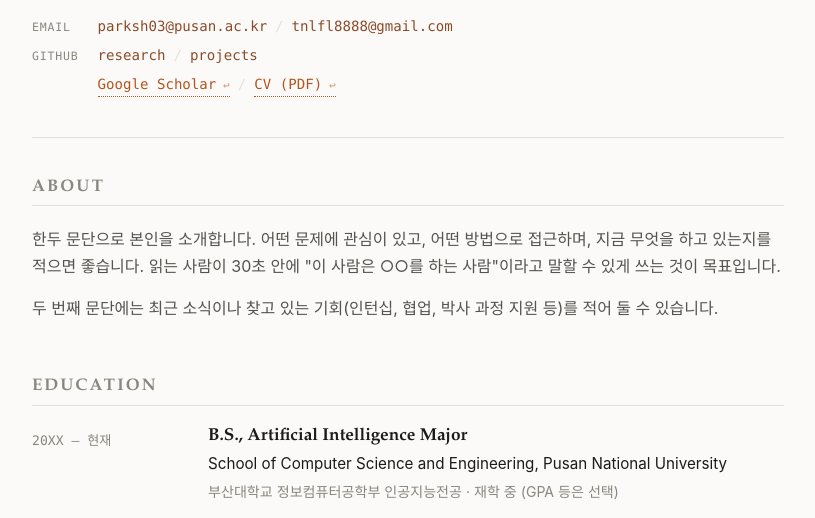
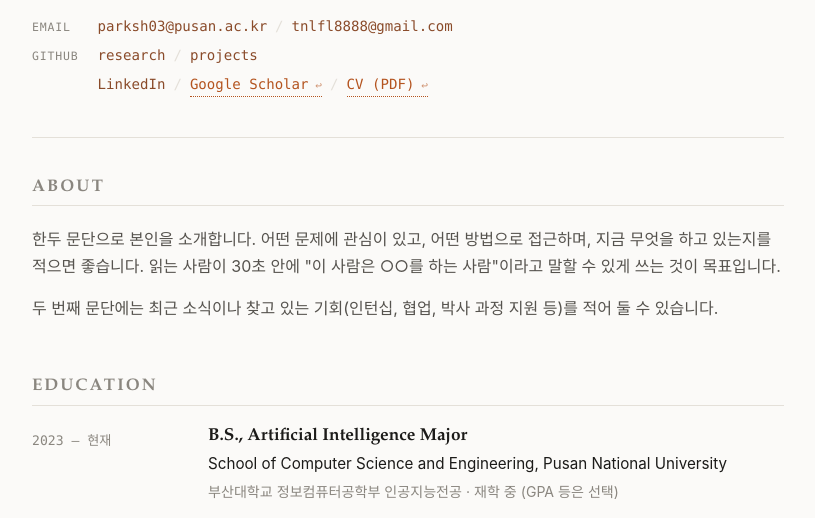
Before and after one commit to parksh03/parksh03.github.io, a plain HTML site: page index.html in a window 1280 px wide. Shown: the part 282-800 px from the top of the page, without its empty margins (232-1047 px from the left). Drawn offline with Linux system fonts and the light colour scheme.

Commit message:
Set 2023 matriculation and wire up the LinkedIn profile
Education starts 2023. LinkedIn goes in both the header link row and
Contact, with the display text decoded for readability while the href
keeps the percent-encoded form. The CLink Lab start date stays a
placeholder, and cv.pdf is still pending.

Co-Authored-By: Claude Opus 5 (1M context) <noreply@anthropic.com>

```diff
--- a/index.html
+++ b/index.html
@@ -45,6 +45,8 @@
         </li>
         <li>
           <span class="hero__meta-k"></span>
+          <a href="https://www.linkedin.com/in/%EC%83%81%ED%98%81-%EB%B0%95-444700443/">LinkedIn</a>
+          <span class="hero__meta-s">/</span>
           <a href="#" data-todo>Google Scholar</a>
           <span class="hero__meta-s">/</span>
           <a href="assets/cv.pdf" data-todo>CV (PDF)</a>
@@ -74,7 +76,7 @@
     <h2>Education</h2>
     <ul class="timeline">
       <li>
-        <div class="timeline__when">20XX – 현재</div>
+        <div class="timeline__when">2023 – 현재</div>
         <div class="timeline__what">
           <h3>B.S., Artificial Intelligence Major</h3>
           <p class="org">School of Computer Science and Engineering, Pusan National University</p>
@@ -224,7 +226,7 @@
       </li>
       <li>
         <span class="contact__k">LinkedIn</span>
-        <span class="contact__v"><a href="#" data-todo>링크를 넣어 주세요</a></span>
+        <span class="contact__v"><a href="https://www.linkedin.com/in/%EC%83%81%ED%98%81-%EB%B0%95-444700443/">linkedin.com/in/상혁-박</a></span>
       </li>
       <li>
         <span class="contact__k">Office</span>
```
Also changed, not shown: 1 other file.
